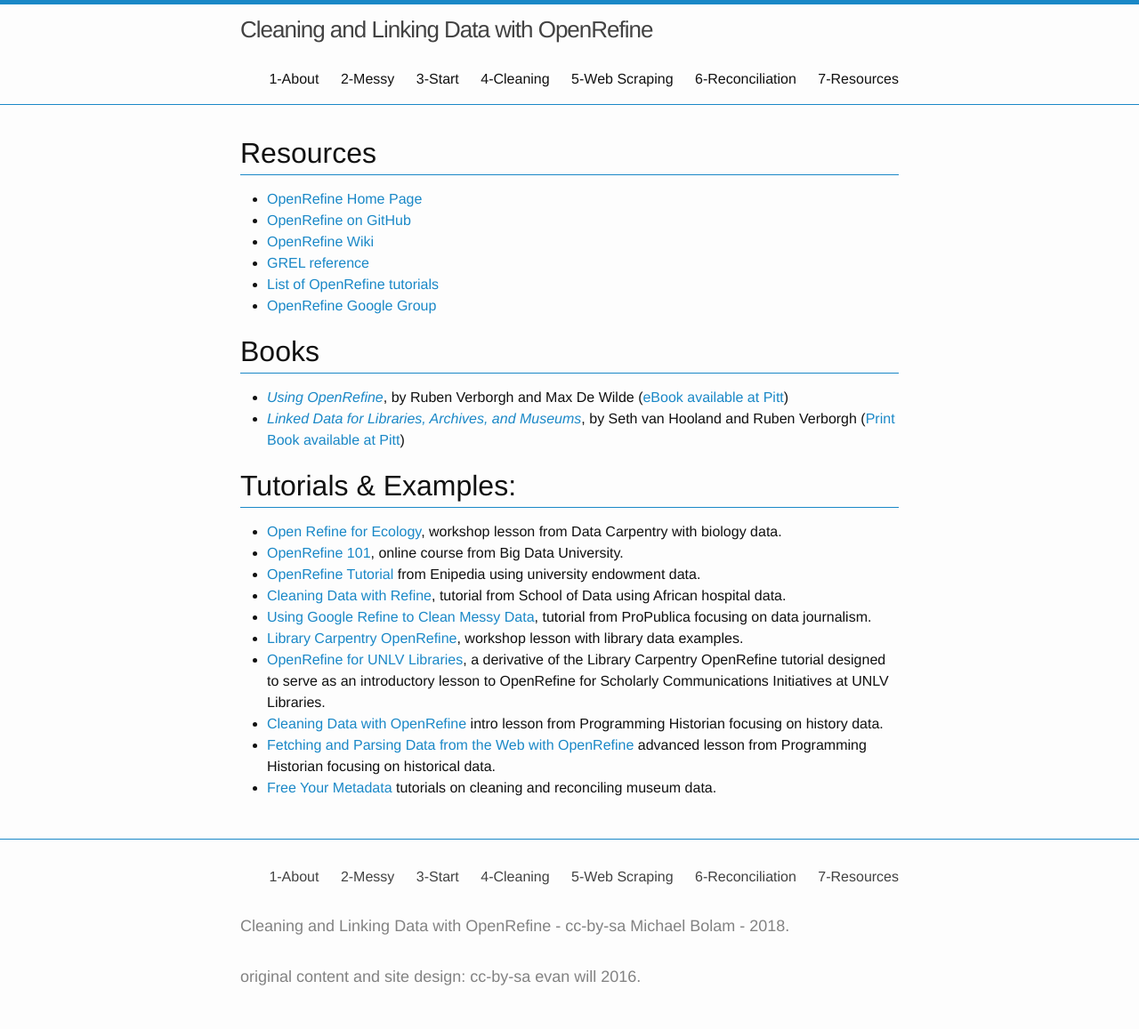
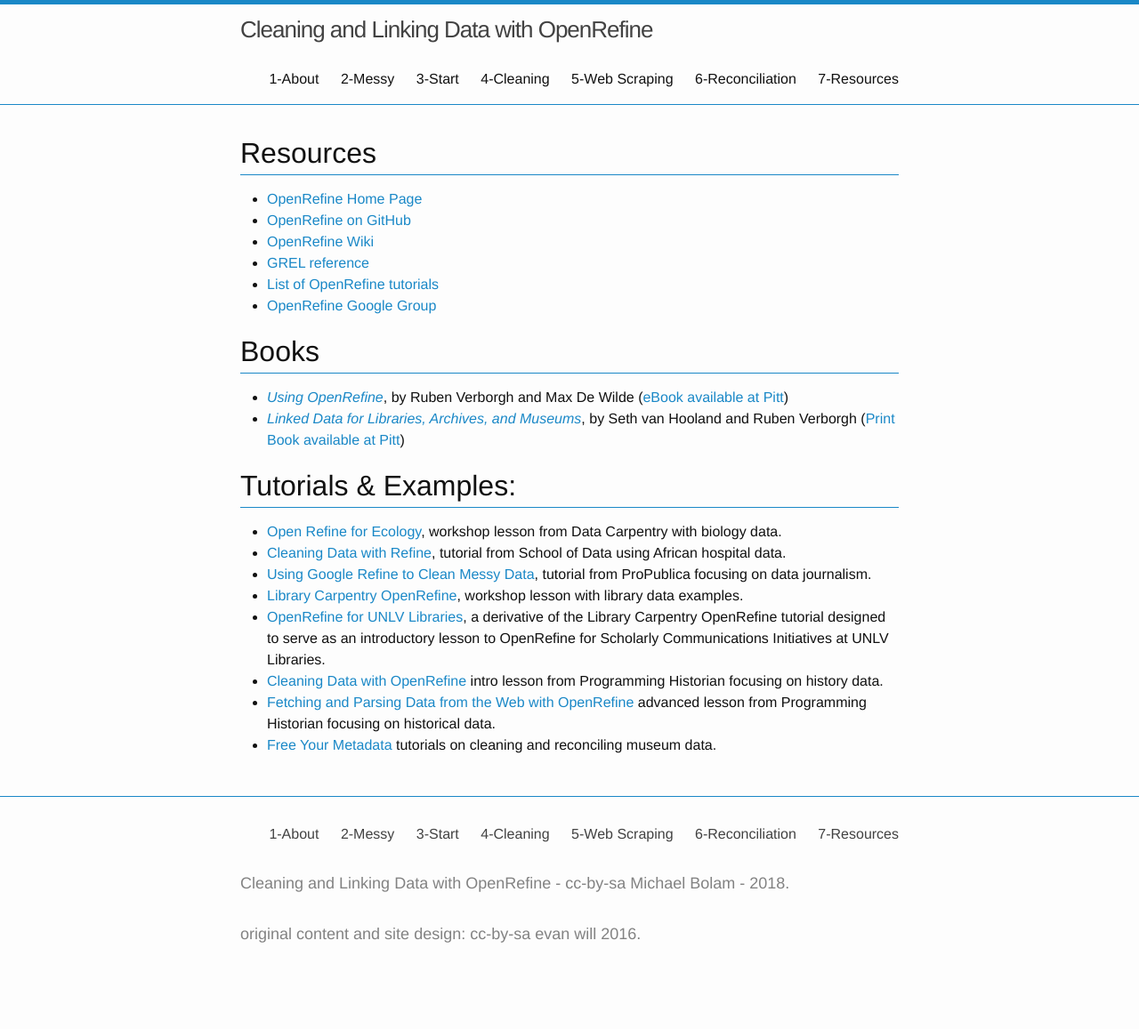
Before and after one commit to mbolam/DSWS_OpenRefine, a Jekyll site: the page built from 7-resources.md, in a window 1280 px wide. Shown: the whole page at 89% size. Built offline with Jekyll 4.4.1, drawn with Linux system fonts in a browser that asks for light colours; after the commit the page ends 1109 px from its top, so only the background shows below that.

Commit message:
Update 7-resources.md

```diff
--- a/7-resources.md
+++ b/7-resources.md
@@ -21,8 +21,6 @@ nav: true
 # Tutorials & Examples:
 
 - [Open Refine for Ecology](http://www.datacarpentry.org/OpenRefine-ecology-lesson/), workshop lesson from Data Carpentry with biology data.
-- [OpenRefine 101](https://bigdatauniversity.com/courses/introduction-to-openrefine/), online course from Big Data University.
-- [OpenRefine Tutorial](http://enipedia.tudelft.nl/wiki/OpenRefine_Tutorial) from Enipedia using university endowment data.
 - [Cleaning Data with Refine](http://schoolofdata.org/handbook/recipes/cleaning-data-with-refine/), tutorial from School of Data using African hospital data.
 - [Using Google Refine to Clean Messy Data](https://www.propublica.org/nerds/item/using-google-refine-for-data-cleaning), tutorial from ProPublica focusing on data journalism.
 - [Library Carpentry OpenRefine](https://librarycarpentry.github.io/lc-open-refine/), workshop lesson with library data examples.
```
